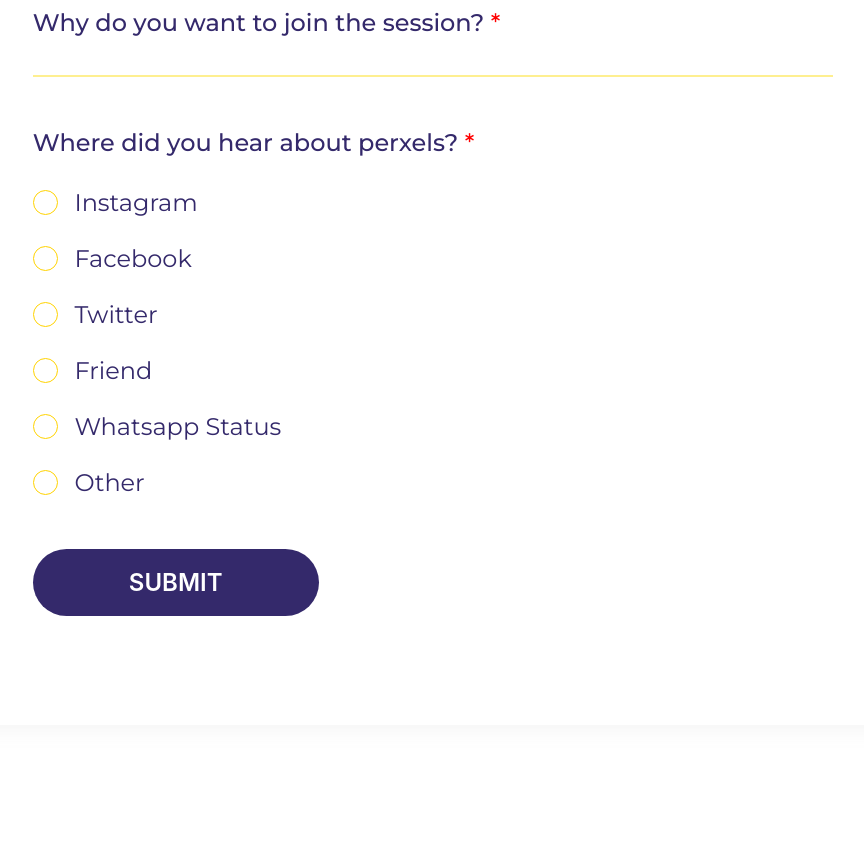
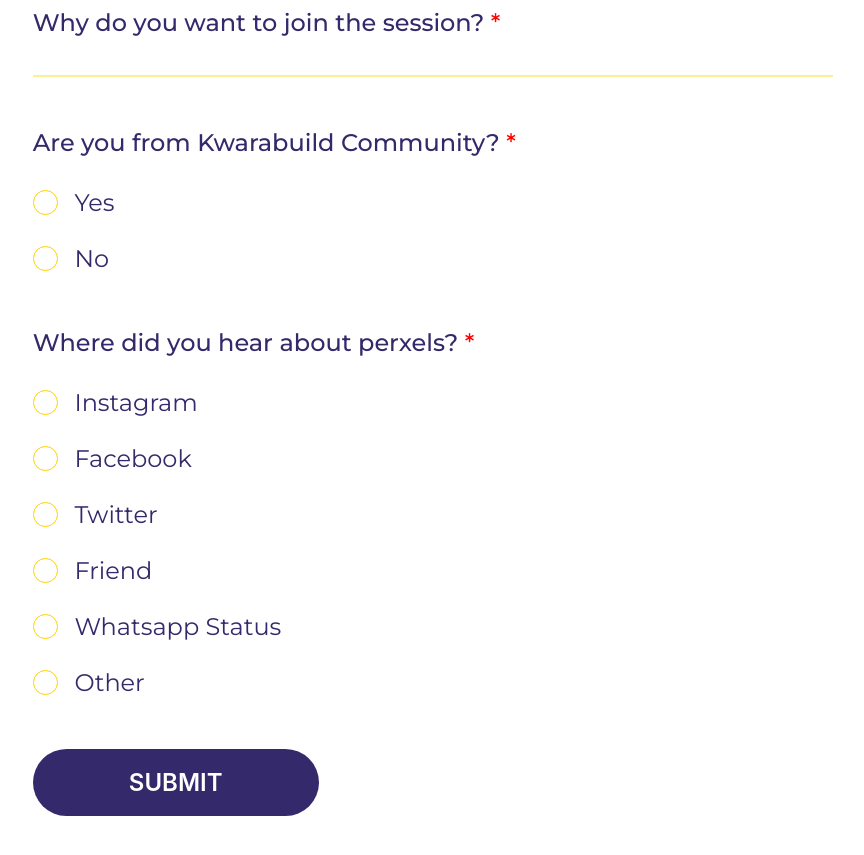
Before and after one commit to EmmanuelOluwafemi/perxels-start, a React (Create React App) app: page /register in a window 1280 px wide. Shown: the part 1160-2015 px from the top of the page, without its empty margins (140-1004 px from the left). Before the commit the page ends 1917 px from the top, so only its background shows below. Built offline with nearby package versions, Linux system fonts and the light colour scheme.

Commit message:
new update

```diff
--- a/src/pages/Register.js
+++ b/src/pages/Register.js
@@ -125,6 +125,21 @@
                 <div className="inpuGroup">
                     <label className="labels" htmlFor="why">Why do you want to join the session? <span>*</span></label>
                     <input className={errors.why ? "inputs error" : "inputs"} id="why" ref={register({ required: true, minLength: 5 })} name="why" type="text"/>
+                </div>
+
+                <div className="inpuGroup">
+                    <label className="labels" style={{ marginBottom: '24px' }}>Are you from Kwarabuild Community? <span>*</span></label>
+
+                    <div className="radioBox">
+                        <input type="radio" id="Yes" value="Yes" ref={register({ required: true })} name="kswarabuild" />
+                        <label className="check" for="Yes"></label>
+                        <label for="Yes">Yes</label>
+                    </div>
+                    <div className="radioBox">
+                        <input type="radio" id="No" value="No" ref={register({ required: true })} name="kwarabuild" />
+                        <label className="check" for="No"></label>
+                        <label for="No">No</label>
+                    </div>
                 </div>
 
                 <div className="inpuGroup">
```
Also changed, not shown: 1 other file (tests, documents, lock files or other folders).
